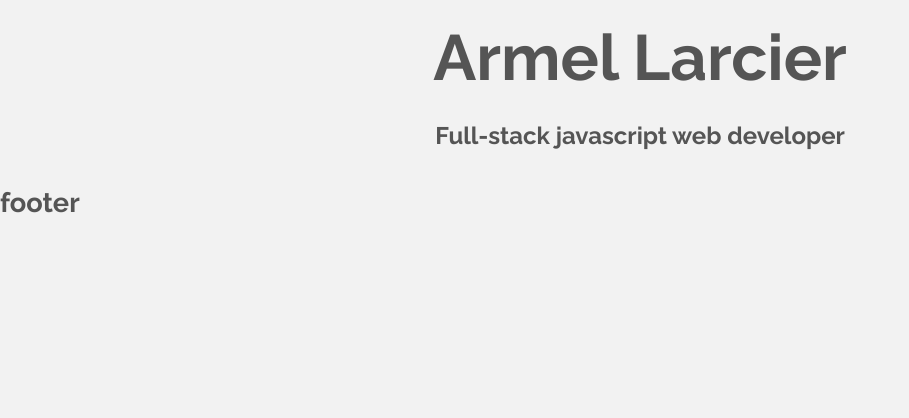
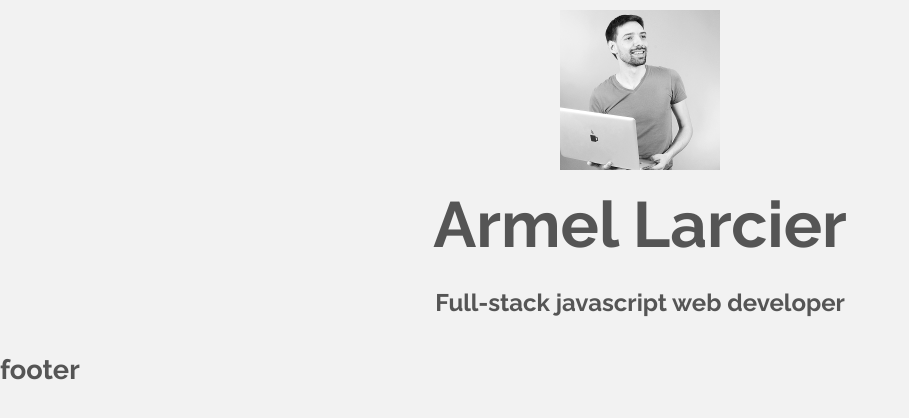
Before and after one commit to armellarcier/armellarcier.github.io.code, a website: page src/index.pug in a window 1280 px wide. Shown: the whole page, without its empty margins (0-909 px from the left). Drawn offline with nearby package versions, Linux system fonts and the light colour scheme; files that its build step writes are made by us from their sources.

Commit message:
feat(header): image

```diff
--- a/src/_data/globals.pug.json
+++ b/src/_data/globals.pug.json
@@ -3,6 +3,13 @@
     "lastname": "Larcier",
     "role": "Full-stack javascript web developer",
     "title": "Armel Larcier - Full-stack javascript web developer",
+    "images": {
+        "header": {
+            "url": "/assets/img/armel-larcier.png",
+            "width": "160",
+            "height": "160"
+        }
+    },
     "links": [
         {
             "title": "StackOverflow",
--- a/src/_partials/header.pug
+++ b/src/_partials/header.pug
@@ -1,4 +1,5 @@
 header#header
+    img(src=images.header.url width=images.header.width height=images.header.height)
     h1
         span= firstname
         |
```
Also changed, not shown: src/assets/img/armel-larcier.png (added).
